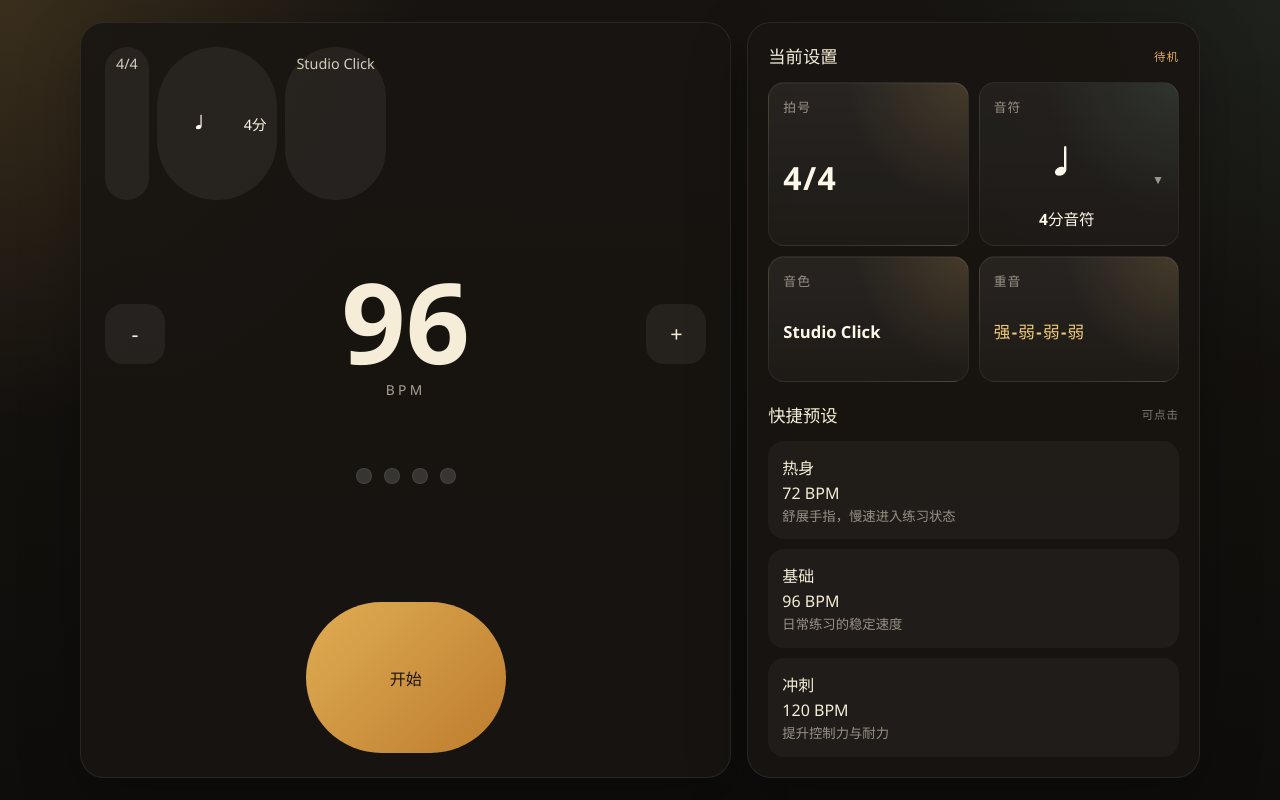
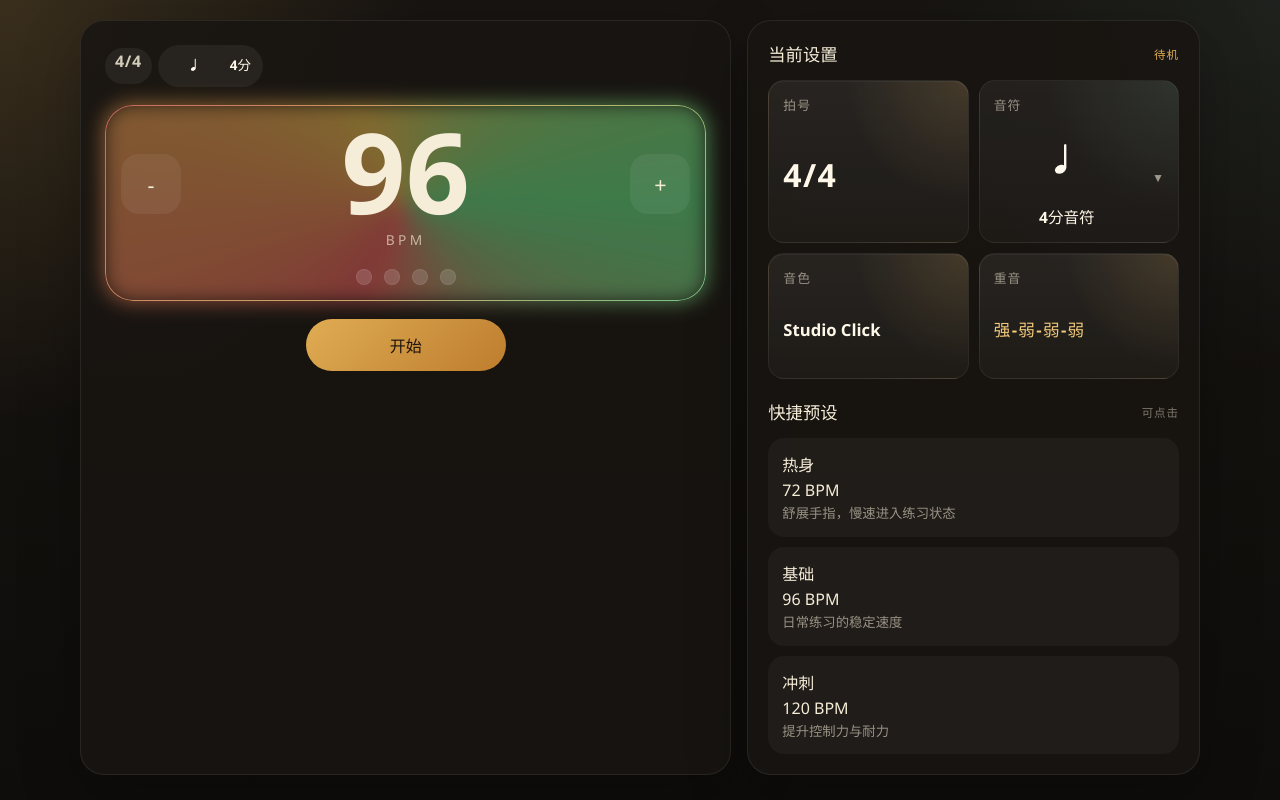
Before and after one commit to yaoqiwood/TempoGuitar, a Vue app: page / in a window 1280 px wide. Built offline with nearby package versions, Linux system fonts and the light colour scheme.

Commit message:
feat(显示组件): 优化时间签名和音符显示样式，调整标签样式以提升可读性 style(样式): 修改标签和音符图标的尺寸，调整间距和字体大小以改善布局

```diff
--- a/src/App.vue
+++ b/src/App.vue
@@ -53,12 +53,71 @@ const subdivisionDisplay = computed(() => selectedSubdivision.value.label);
 const activeSubdivisionPattern = computed(
   () => subdivisionPatterns[selectedSubdivisionId.value],
 );
+const subdivisionGlowPalette: Record<
+  NoteSubdivisionId,
+  {
+    primary: string;
+    secondary: string;
+    accent: string;
+    shadow: string;
+  }
+> = {
+  quarter: {
+    primary: "#ff6b6b",
+    secondary: "#ffd166",
+    accent: "#7cf29a",
+    shadow: "rgba(255, 107, 107, 0.28)",
+  },
+  eighth: {
+    primary: "#ff8a5b",
+    secondary: "#ffd93d",
+    accent: "#4de2c5",
+    shadow: "rgba(255, 138, 91, 0.28)",
+  },
+  "eighth-triplet": {
+    primary: "#ff9f43",
+    secondary: "#65d6ff",
+    accent: "#8dff8a",
+    shadow: "rgba(101, 214, 255, 0.28)",
+  },
+  "eighth-triplet-rest": {
+    primary: "#f6c945",
+    secondary: "#54e38e",
+    accent: "#4db8ff",
+    shadow: "rgba(84, 227, 142, 0.28)",
+  },
+  sixteenth: {
+    primary: "#48c6ef",
+    secondary: "#7b61ff",
+    accent: "#ff6ec7",
+    shadow: "rgba(123, 97, 255, 0.28)",
+  },
+  "sixteenth-rest": {
+    primary: "#32d74b",
+    secondary: "#64d2ff",
+    accent: "#ffd166",
+    shadow: "rgba(50, 215, 75, 0.28)",
+  },
+};
+const glowPulseActive = ref(false);
+
+const stageGlowStyle = computed(() => {
+  const palette = subdivisionGlowPalette[selectedSubdivisionId.value];
+
+  return {
+    "--glow-primary": palette.primary,
+    "--glow-secondary": palette.secondary,
+    "--glow-accent": palette.accent,
+    "--glow-shadow": palette.shadow,
+  };
+});
 
 let splashHideTimer: ReturnType<typeof setTimeout> | undefined;
 let audioContext: AudioContext | null = null;
 let nextNoteTime = 0;
 let currentPulseIndex = 0;
 let schedulerTimer: ReturnType<typeof setInterval> | undefined;
+let glowPulseTimer: ReturnType<typeof setTimeout> | undefined;
 
 const lookahead = 25;
 const scheduleAheadTime = 0.1;
@@ -113,7 +172,24 @@ function scheduleVisualBeat(beat: number, time: number) {
 
   window.setTimeout(() => {
     currentBeat.value = beat;
+    triggerGlowPulse();
   }, delay);
+}
+
+function triggerGlowPulse() {
+  glowPulseActive.value = false;
+
+  if (glowPulseTimer) {
+    clearTimeout(glowPulseTimer);
+  }
+
+  window.requestAnimationFrame(() => {
+    glowPulseActive.value = true;
+  });
+
+  glowPulseTimer = window.setTimeout(() => {
+    glowPulseActive.value = false;
+  }, 190);
 }
 
 function playClick(meta: PulseMeta, time: number) {
@@ -166,6 +242,7 @@ async function startMetronome() {
   currentPulseIndex = 0;
   currentBeat.value = 0;
   isPlaying.value = true;
+  triggerGlowPulse();
 
   const startTime = context.currentTime;
   playClick(getPulseMeta(0), startTime);
@@ -182,9 +259,15 @@ function stopMetronome() {
     schedulerTimer = undefined;
   }
 
+  if (glowPulseTimer) {
+    clearTimeout(glowPulseTimer);
+    glowPulseTimer = undefined;
+  }
+
   isPlaying.value = false;
   currentPulseIndex = 0;
   currentBeat.value = null;
+  glowPulseActive.value = false;
 }
 
 async function togglePlayback() {
@@ -262,19 +345,22 @@ onBeforeUnmount(() => {
       <section v-else class="meter-stage">
         <div class="meter-display">
           <div class="display-top">
-            <span class="tag">{{ timeSignature }}</span>
+            <span class="tag tag-strong">{{ timeSignature }}</span>
             <span class="tag app-note-tag">
               <NotationGlyph
                 class="app-note-glyph app-note-glyph-compact"
                 :variant="selectedSubdivision.id"
-                :width="68"
-                :height="40"
+                :width="56"
+                :height="32"
               />
               <span>{{ selectedSubdivision.shortLabel }}</span>
             </span>
-            <span class="tag">{{ soundPack }}</span>
           </div>
 
+          <div
+            :class="['meter-focus-frame', { 'is-pulsing': glowPulseActive }]"
+            :style="stageGlowStyle"
+          >
             <div class="bpm-block">
               <button class="stepper" type="button" @click="nudgeBpm(-1)">
                 -
@@ -294,6 +380,7 @@ onBeforeUnmount(() => {
                 :key="beat.id"
                 :class="['beat-dot', { active: beat.active }]"
               ></span>
+            </div>
           </div>
 
           <button
@@ -445,10 +532,11 @@ onBeforeUnmount(() => {
 .page-shell {
   width: 100%;
   height: 100vh;
-  padding: 16px;
+  padding: 20px 16px 16px;
   display: grid;
   box-sizing: border-box;
   overflow: hidden;
+  align-items: start;
 }
 
 .meter-stage {
@@ -457,7 +545,7 @@ onBeforeUnmount(() => {
   margin: 0 auto;
   display: grid;
   gap: 16px;
-  align-content: center;
+  align-content: start;
   grid-template-columns: minmax(0, 1.18fr) minmax(300px, 0.82fr);
   animation: home-enter 720ms cubic-bezier(0.22, 1, 0.36, 1);
 }
@@ -473,28 +561,44 @@ onBeforeUnmount(() => {
 .meter-display {
   padding: 24px;
   display: grid;
-  gap: 20px;
+  gap: 18px;
+  align-content: start;
 }
 
 .display-top {
   display: flex;
   flex-wrap: wrap;
-  gap: 8px;
+  align-items: center;
+  gap: 6px;
 }
 
 .tag {
-  padding: 7px 11px;
+  min-height: 36px;
+  padding: 5px 10px;
   border-radius: 999px;
   background: rgba(255, 255, 255, 0.06);
   color: rgba(246, 237, 216, 0.84);
-  font-size: 0.9rem;
+  font-size: 0.84rem;
+  line-height: 1;
+  box-sizing: border-box;
+}
+
+.tag-strong {
+  font-size: 1rem;
+  font-weight: 700;
+  letter-spacing: 0.04em;
 }
 
 .app-note-tag {
   display: inline-flex;
   align-items: center;
-  gap: 8px;
+  gap: 6px;
   color: #fff7ea;
+  padding-right: 12px;
+}
+
+.app-note-tag span:last-child {
+  font-weight: 600;
 }
 
 .bpm-block {
@@ -522,6 +626,88 @@ onBeforeUnmount(() => {
 .bpm-value {
   display: grid;
   justify-items: center;
+}
+
+.meter-focus-frame {
+  position: relative;
+  display: grid;
+  gap: 20px;
+  padding: 14px 16px 16px;
+  border-radius: 28px;
+  background: rgba(12, 10, 8, 0.28);
+  isolation: isolate;
+  transition:
+    transform 140ms ease,
+    box-shadow 140ms ease,
+    filter 140ms ease;
+}
+
+.meter-focus-frame::before {
+  content: "";
+  position: absolute;
+  inset: -2px;
+  border-radius: inherit;
+  background:
+    conic-gradient(
+      from 210deg,
+      var(--glow-primary),
+      var(--glow-secondary),
+      var(--glow-accent),
+      var(--glow-primary)
+    );
+  opacity: 0.46;
+  filter: blur(10px) saturate(115%);
+  z-index: -2;
+  transition:
+    opacity 140ms ease,
+    filter 140ms ease,
+    transform 140ms ease;
+}
+
+.meter-focus-frame::after {
+  content: "";
+  position: absolute;
+  inset: 0;
+  border-radius: inherit;
+  padding: 1px;
+  background:
+    linear-gradient(
+      135deg,
+      color-mix(in srgb, var(--glow-primary) 90%, white 10%),
+      color-mix(in srgb, var(--glow-secondary) 84%, white 16%),
+      color-mix(in srgb, var(--glow-accent) 82%, white 18%)
+    );
+  -webkit-mask:
+    linear-gradient(#000 0 0) content-box,
+    linear-gradient(#000 0 0);
+  -webkit-mask-composite: xor;
+  mask:
+    linear-gradient(#000 0 0) content-box,
+    linear-gradient(#000 0 0);
+  mask-composite: exclude;
+  opacity: 0.7;
+  z-index: -1;
+}
+
+.meter-focus-frame.is-pulsing {
+  transform: translateY(-1px) scale(1.01);
+  filter: saturate(115%);
+}
+
+.meter-focus-frame.is-pulsing::before {
+  opacity: 0.96;
+  filter: blur(18px) saturate(145%);
+  transform: scale(1.04);
+}
+
+.meter-focus-frame.is-pulsing::after {
+  opacity: 1;
+}
+
+.meter-focus-frame.is-pulsing {
+  box-shadow:
+    0 0 0 1px rgba(255, 255, 255, 0.06),
+    0 0 32px var(--glow-shadow);
 }
 
 .bpm-number {
@@ -747,8 +933,8 @@ onBeforeUnmount(() => {
 }
 
 .app-note-glyph-compact {
-  width: 76px;
-  height: 44px;
+  width: 60px;
+  height: 34px;
 }
 
 .preset-list {
@@ -828,6 +1014,11 @@ onBeforeUnmount(() => {
     gap: 8px;
   }
 
+  .meter-focus-frame {
+    gap: 18px;
+    padding: 12px;
+  }
+
   .stepper {
     height: 52px;
     border-radius: 16px;
```
Lines whose indentation alone changed are shown as unchanged.
